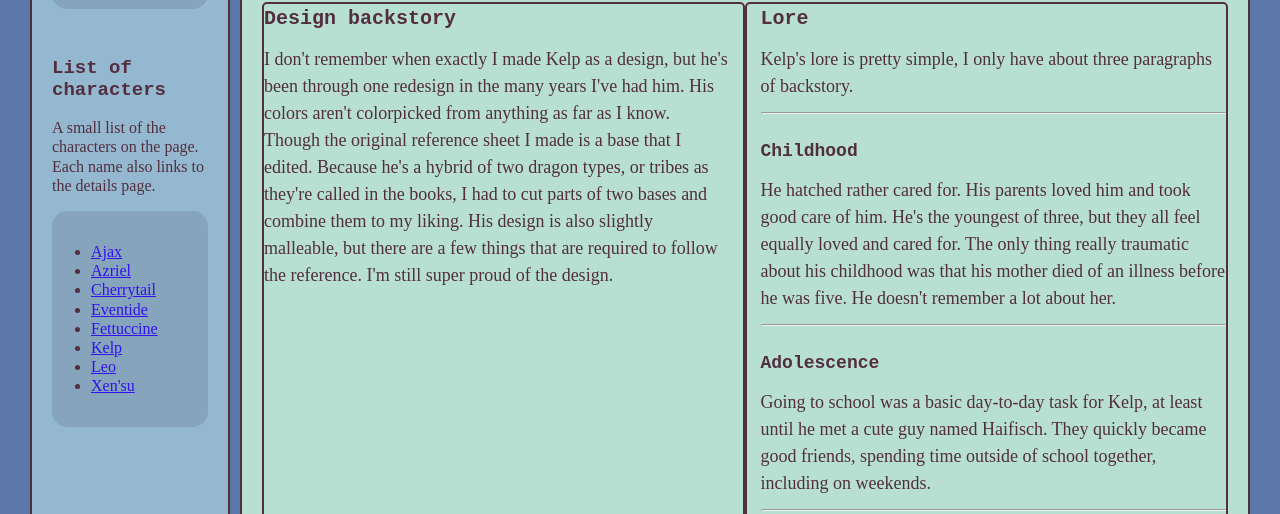
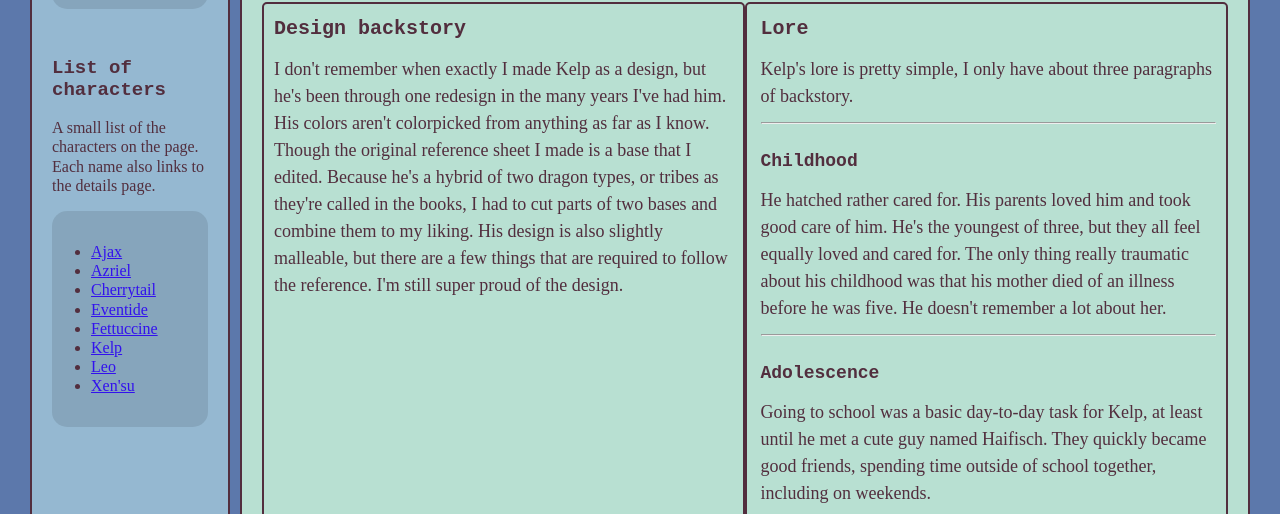
Before and after one commit to starfell-reef/CSC340-assignment2, a plain HTML site: page details.html in a window 1280 px wide. Shown: the part 463-977 px from the top of the page. Drawn offline with Linux system fonts and the light colour scheme.

Commit message:
updated styles updated file styles.css to edit details page

```diff
--- a/styles.css
+++ b/styles.css
@@ -464,6 +464,7 @@
     border: var(--border);
     border-radius: var(--soft-corner);
     font-size: var(--font-big);
+    padding: var(--margin);
 }
 
 .details>* {
```
